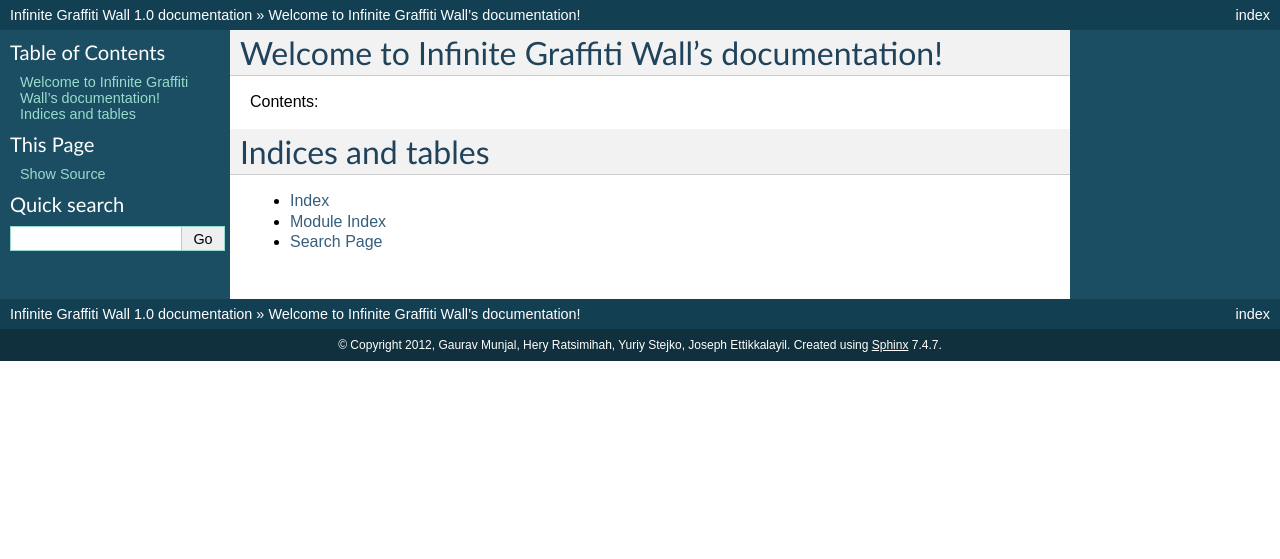
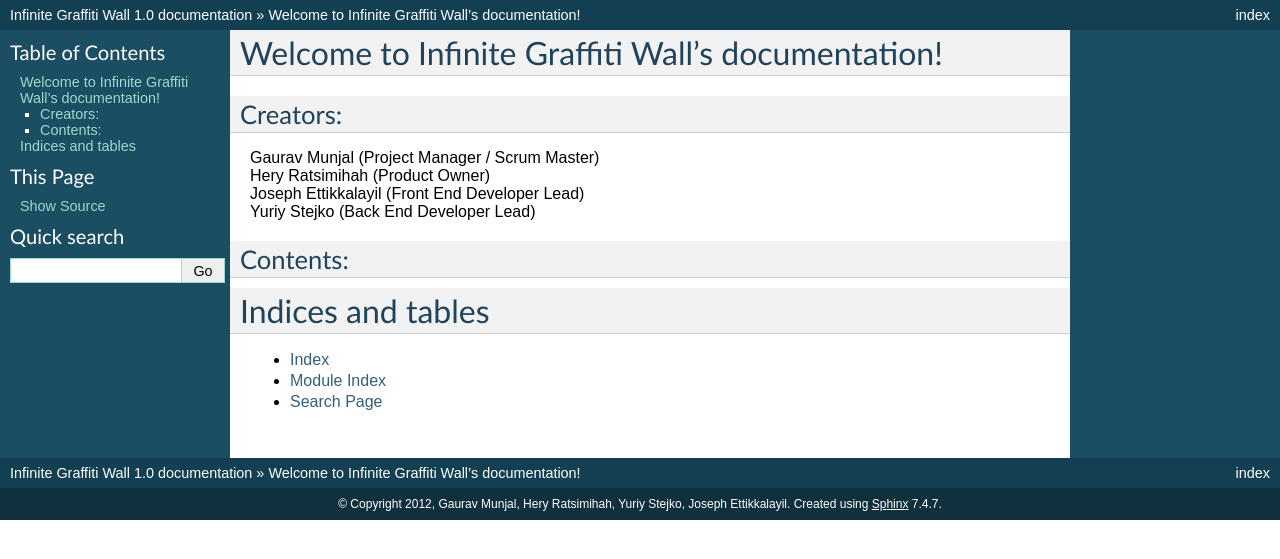
Before and after one commit to Gaurav0/InfiniteGraffitiWall, a Sphinx documentation site: the page built from docs/source/index.rst, in a window 1280 px wide. Shown: the top 559 px of the page. Built offline with Sphinx 7.4.7, drawn with Linux system fonts in a browser that asks for light colours; formulas are drawn with MathJax 3.

Commit message:
inserted all creators

```diff
--- a/docs/source/index.rst
+++ b/docs/source/index.rst
@@ -6,11 +6,17 @@
 Welcome to Infinite Graffiti Wall's documentation!
 ==================================================
 
+Creators:
+---------
+| Gaurav Munjal (Project Manager / Scrum Master)
+| Hery Ratsimihah (Product Owner)
+| Joseph Ettikkalayil (Front End Developer Lead)
+| Yuriy Stejko (Back End Developer Lead)
+
 Contents:
-
+---------
 .. toctree::
    :maxdepth: 2
-
 
 
 Indices and tables
```
Also changed, not shown: 5 other files.
